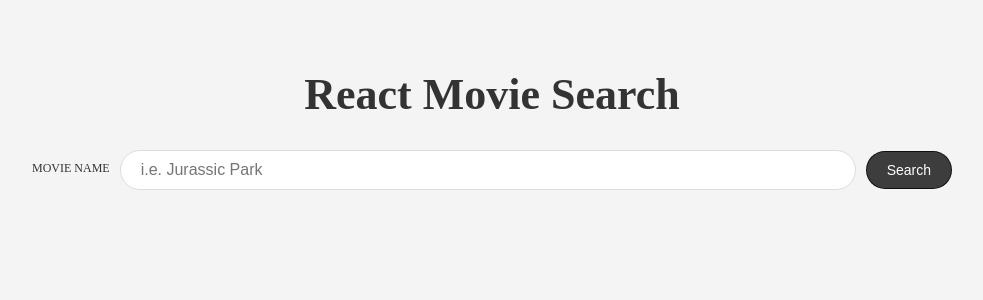
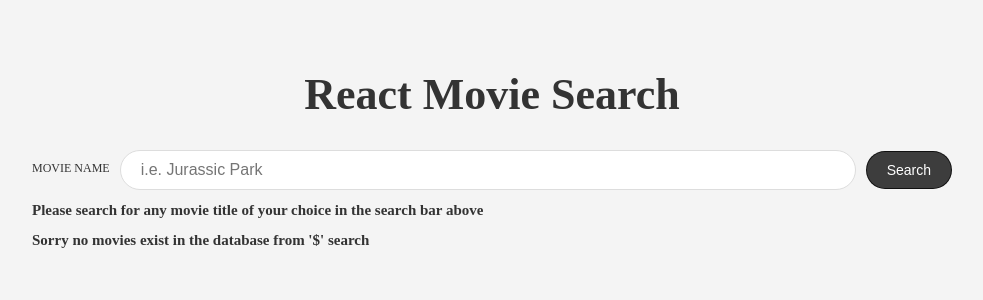
Before and after one commit to pasDamola/movie_search_app, a React (Create React App) app: page / in a window 1280 px wide. Shown: the top 300 px of the page, without its empty margins (148-1131 px from the left). Built offline with nearby package versions, Linux system fonts and the light colour scheme.

Commit message:
error message component added

```diff
--- /dev/null
+++ b/src/components/ErrorMessage.js
@@ -0,0 +1,7 @@
+function ErrorMessage({ query }) {
+    return (
+        <h2>Sorry no movies exist in the database from '${query}' search</h2>
+    )
+}
+
+export default ErrorMessage
--- a/src/components/SearchMovies.js
+++ b/src/components/SearchMovies.js
@@ -1,5 +1,6 @@
 import React, { useState } from 'react'
 import MovieCardList from './MovieCardList'
+import ErrorMessage from './ErrorMessage'
 
 
 function SearchMovies () {
@@ -33,7 +34,12 @@ function SearchMovies () {
                     />
                 <button className="button" type="submit">Search</button>
             </form>
-            <MovieCardList movies={movies}/>
+            <h2 className="welcomeMessage">Please search for any movie title of your choice in the search bar above</h2>
+            {
+                movies.length > 0 ? <MovieCardList movies={movies}/> :
+                <ErrorMessage query={query} />
+            }
+
 
     </>
     )
```
